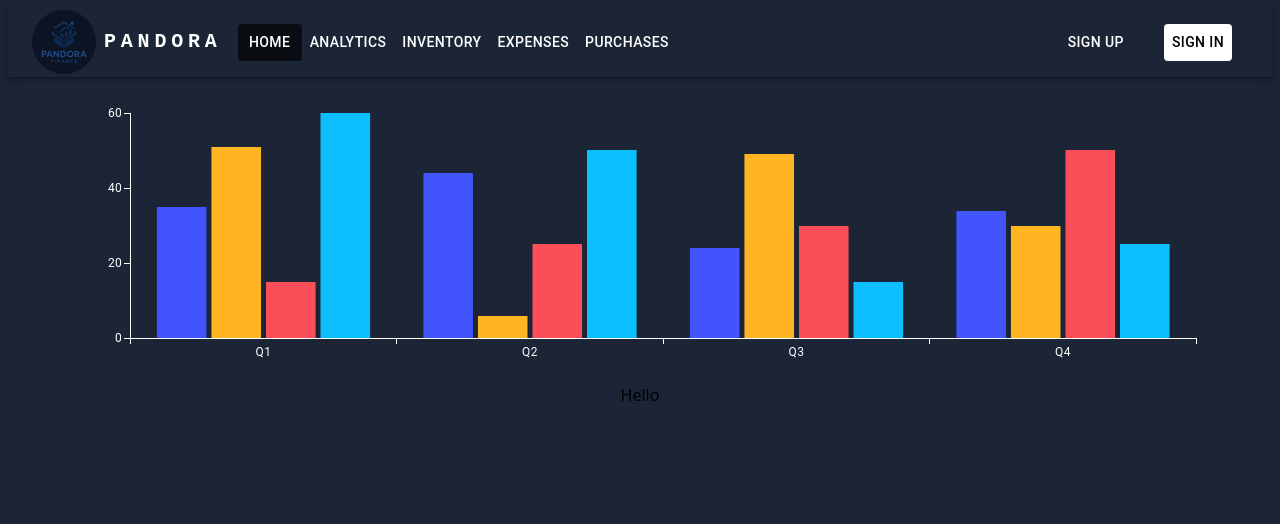
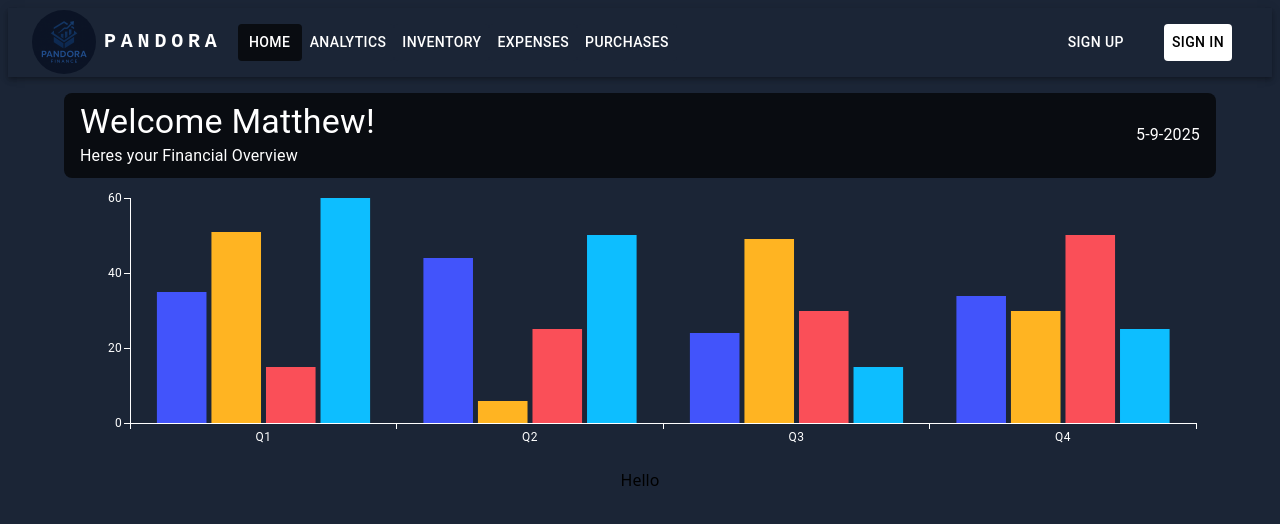
Before and after one commit to MattCania/Pandora-2.0, a React (Vite) app in the folder Frontend/: page /dashboard in a window 1280 px wide. Shown: the top 524 px of the page. Built offline with nearby package versions, Linux system fonts and the light colour scheme.

Commit message:
on dashboard changes again (hate MUI)

```diff
--- a/Frontend/package.json
+++ b/Frontend/package.json
@@ -18,12 +18,13 @@
     "@fortawesome/react-fontawesome": "^0.2.2",
     "@mui/icons-material": "^7.0.2",
     "@mui/lab": "^7.0.0-beta.11",
-    "@mui/material": "^7.0.2",
+    "@mui/material": "^7.1.0",
     "@mui/styled-engine-sc": "^7.0.2",
     "@mui/x-charts": "^8.2.0",
-    "@mui/x-date-pickers": "^8.1.0",
+    "@mui/x-date-pickers": "^8.3.0",
     "@tailwindcss/vite": "^4.0.3",
     "date-fns": "^4.1.0",
+    "dayjs": "^1.11.13",
     "react": "^18.3.1",
     "react-dom": "^18.3.1",
     "react-router-dom": "^7.1.5",
--- a/Frontend/src/pages/CapturePage/RegisterPage.tsx
+++ b/Frontend/src/pages/CapturePage/RegisterPage.tsx
@@ -13,12 +13,13 @@ import {
 import VisibilityOffIcon from "@mui/icons-material/VisibilityOff";
 import VisibilityIcon from "@mui/icons-material/Visibility";
 import { LocalizationProvider } from "@mui/x-date-pickers/LocalizationProvider";
-import { AdapterDateFns } from "@mui/x-date-pickers/AdapterDateFns";
+import { AdapterDayjs } from '@mui/x-date-pickers/AdapterDayjs';
 import { DatePicker } from "@mui/x-date-pickers/DatePicker";
+import dayjs, { Dayjs } from 'dayjs';
 import React, { useState } from "react";
 
 export default function RegisterPage() {
-  const [value, setValue] = React.useState<Date | null>(null);
+  const [value, setValue] = React.useState(dayjs('2022-04-17'));
   const [passwordVisibility, setPasswordVisibility] = React.useState(false);
   const [confirmPasswordVisibility, setConfirmPasswordVisibility] =
     React.useState(false);
@@ -27,6 +28,12 @@ export default function RegisterPage() {
     index == 1
       ? setPasswordVisibility(!passwordVisibility)
       : setConfirmPasswordVisibility(!confirmPasswordVisibility);
+  };
+
+  const handleDateChange = (date: Dayjs | null) => {
+    if (date) {
+      setValue(date);
+    }
   };
 
   return (
@@ -246,11 +253,11 @@ export default function RegisterPage() {
               }}
             />
           </RadioGroup>
-          <LocalizationProvider dateAdapter={AdapterDateFns}>
+          <LocalizationProvider dateAdapter={AdapterDayjs}>
             <DatePicker
               label='Birthday'
               value={value}
-              onChange={(newValue) => setValue(newValue)}
+              onChange={handleDateChange}
               slotProps={{
                 textField: {
                   InputProps: {
@@ -287,6 +294,38 @@ export default function RegisterPage() {
                       "&.Mui-focused fieldset": {
                         borderColor: "secondary.main",
                       },
+                    },
+                  },
+                },
+                popper: {
+                  sx: {
+                    ".MuiPickersCalendarHeader-label": {
+                      color: "common.black",
+                    },
+                    ".MuiPickersCalendarHeader-switchViewButton": {
+                      color: "common.black",
+                    },
+                    ".MuiPickersArrowSwitcher-root button": {
+                      color: "common.black",
+                    },
+                    ".MuiDayCalendar-weekDayLabel": {
+                      color: "common.black",
+                    },
+                    ".MuiPickersDay-root": {
+                      color: "common.black",
+                    },
+                    ".MuiPickersDay-root.Mui-selected": {
+                      color: "common.white",
+                    },
+                    ".Mui-selected": {
+                      backgroundColor: "secondary.main !important",
+                      color: "common.white !important",
+                    },
+                    ".MuiPickersYear-yearButton": {
+                      color: "common.black",
+                    },
+                    ".MuiPickersMonth-monthButton": {
+                      color: "common.black",
                     },
                   },
                 },
--- a/Frontend/src/pages/Dashboard/Dashboard.tsx
+++ b/Frontend/src/pages/Dashboard/Dashboard.tsx
@@ -9,9 +9,21 @@ import {
   Typography,
   Paper,
 } from "@mui/material";
+import dayjs, { Dayjs } from "dayjs";
 import { BarChart } from "@mui/x-charts/BarChart";
+import { DatePicker } from "@mui/x-date-pickers/DatePicker";
+import { LocalizationProvider } from "@mui/x-date-pickers/LocalizationProvider";
+import { AdapterDayjs } from "@mui/x-date-pickers/AdapterDayjs";
+import React from "react";
+import { useState } from "react";
 
 export default function Dashboard() {
+  const [value, setValue] = React.useState(dayjs("2022-04-17"));
+  const handleDateChange = (date: Dayjs | null) => {
+    if (date) {
+      setValue(date);
+    }
+  };
   return (
     // Head Container
     <Box
@@ -25,6 +37,65 @@ export default function Dashboard() {
         alignItems: "center",
       }}
     >
+      {/* Welcome Row */}
+      <Box
+        component='section'
+        sx={{
+          display: "flex",
+          flexDirection: "row",
+          justifyContent: "center",
+          alignItems: "center",
+          width: "100%",
+          backgroundColor: "secondary.light",
+          borderRadius: 2,
+          px: 2,
+          py: 1,
+        }}
+      >
+        <Box
+          component='div'
+          flexGrow={1}
+          sx={{
+            display: "flex",
+            alignItems: "start",
+            flexDirection: "column",
+          }}
+        >
+          <Typography
+            variant='h4'
+            color='common.white'
+            sx={{}}
+          >
+            Welcome Matthew!
+          </Typography>
+
+          <Typography
+            variant='subtitle1'
+            color='common.white'
+            sx={{}}
+          >
+            Heres your Financial Overview
+          </Typography>
+        </Box>
+        <Box
+          component='div'
+          flexGrow={1}
+          sx={{
+            display: "flex",
+            alignItems: "end",
+            justifyContent: 'end',
+            flexDirection: "row",
+          }}
+        >
+          <Typography
+            variant="subtitle1"
+            color="text.primary"
+          >
+            5-9-2025
+          </Typography>
+
+        </Box>
+      </Box>
       {/* Primary Container */}
       <Box
         component='section'
@@ -56,16 +127,14 @@ export default function Dashboard() {
           >
             {/* Row 1.1 */}
             <Box
-              component="div"
+              component='div'
               sx={{
                 display: "flex",
                 flexDirection: "column",
                 justifyContent: "center",
                 alignItems: "center",
               }}
-            >
-
-            </Box>
+            ></Box>
             {/* Row 1.2 */}
             <Box
               sx={{
@@ -74,16 +143,12 @@ export default function Dashboard() {
                 justifyContent: "center",
                 alignItems: "center",
               }}
-            >
-
-
-            </Box>
+            ></Box>
           </Box>
         </Box>
 
         {/* Row 2 */}
         <Box flexGrow={1}>
-
           <BarChart
             series={[
               { data: [35, 44, 24, 34] },
@@ -112,7 +177,9 @@ export default function Dashboard() {
           sx={{
             width: "200",
           }}
-        >Hello</Box>
+        >
+          Hello
+        </Box>
       </Box>
     </Box>
   );
```
Also changed, not shown: 1 other file (tests, documents, lock files or other folders). Lines whose indentation alone changed are shown as unchanged.
